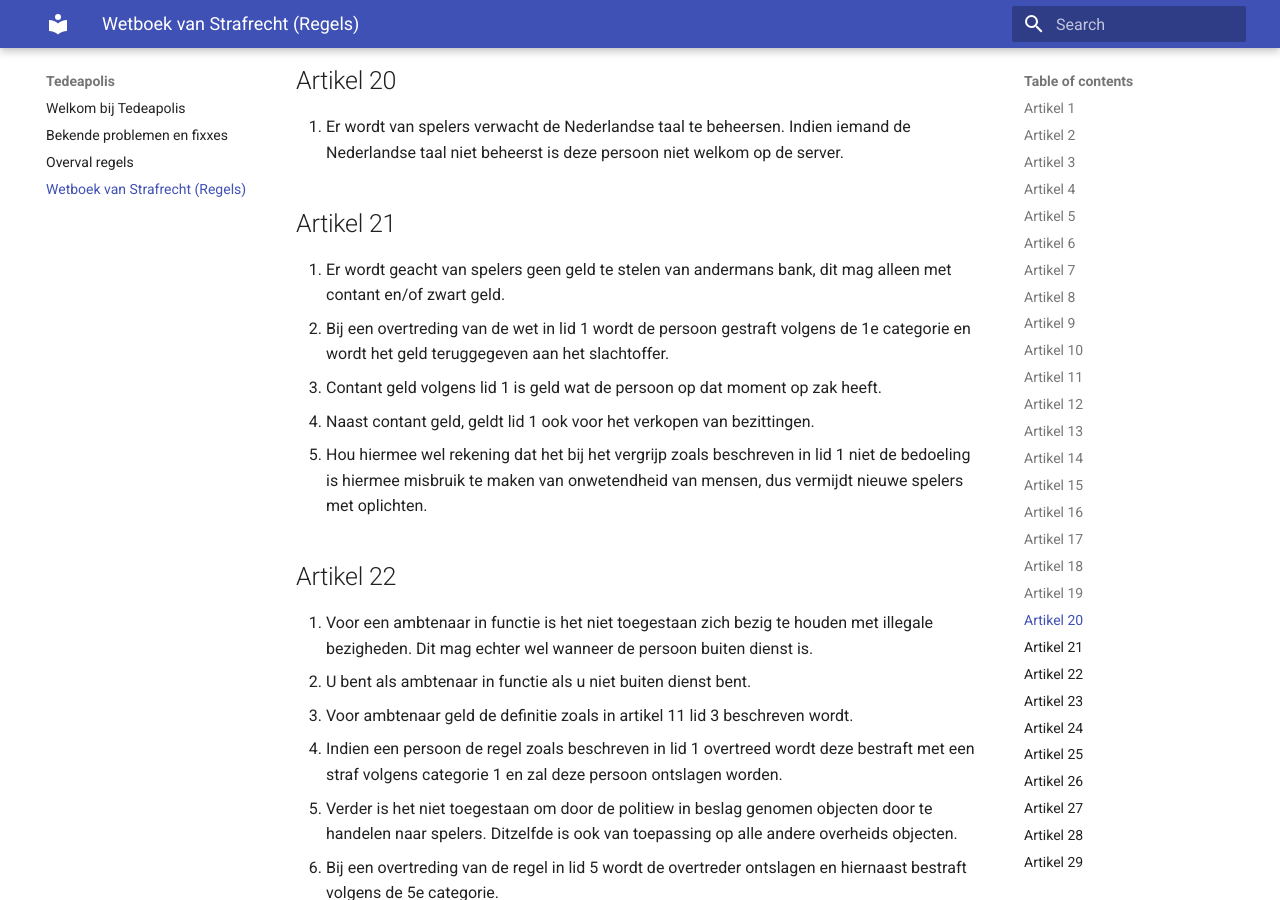
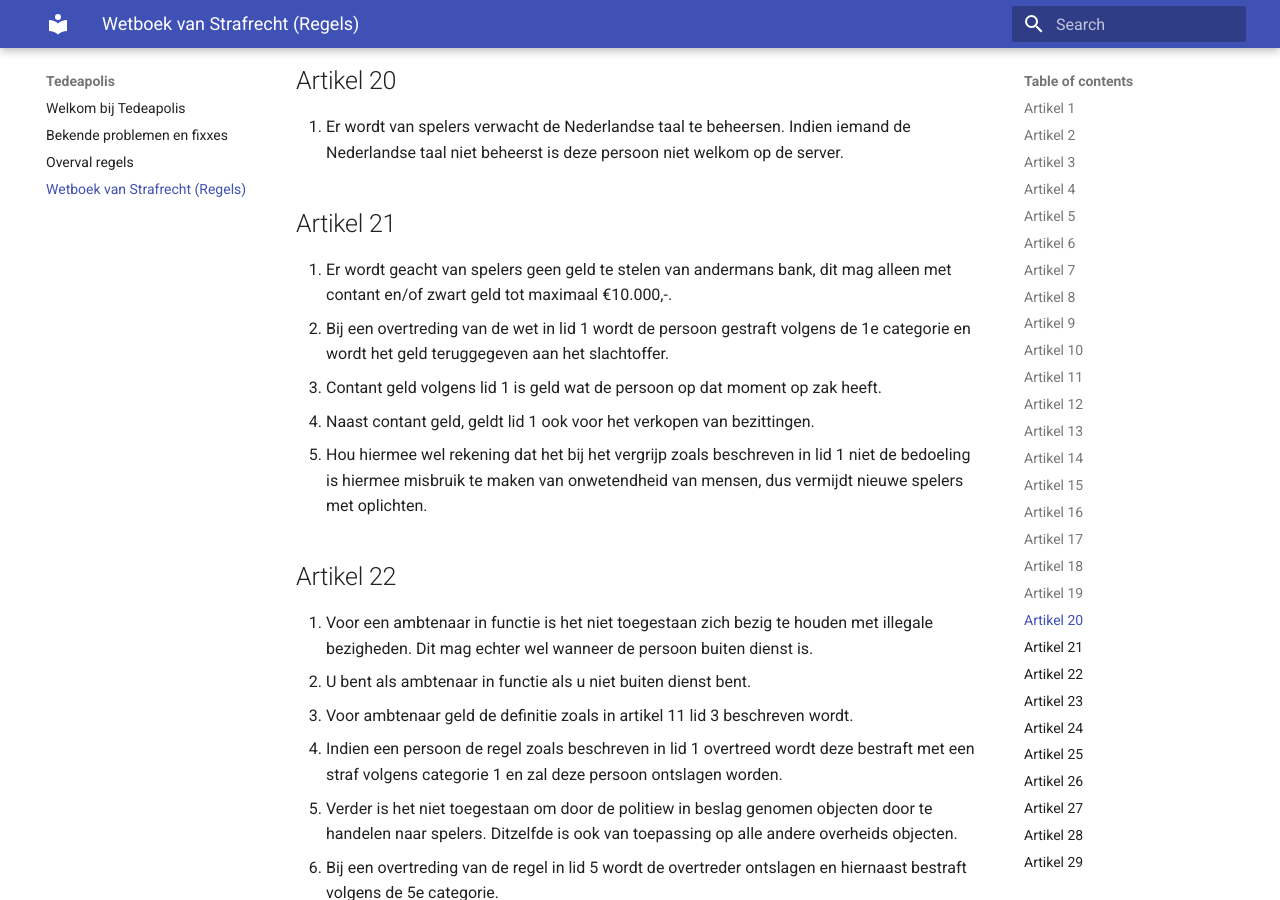
Before and after one commit to Tedeapolis/Tedeapolis, an MkDocs documentation site: the page built from docs/Wetboek.md, in a window 1280 px wide and 900 px high, scrolled down 6289 px. Built offline with MkDocs 1.6.1 and Material for MkDocs 9.7.7, drawn with Linux system fonts in a browser that asks for light colours.

Commit message:
updated artikel 21
was outdated and now up to date

```diff
--- a/docs/Wetboek.md
+++ b/docs/Wetboek.md
@@ -151,7 +151,7 @@
 
 ## Artikel 21
 
-1. Er wordt geacht van spelers geen geld te stelen van andermans bank, dit mag alleen met contant en/of zwart geld.
+1. Er wordt geacht van spelers geen geld te stelen van andermans bank, dit mag alleen met contant en/of zwart geld tot maximaal €10.000,-.
 2. Bij een overtreding van de wet in lid 1 wordt de persoon gestraft volgens de 1e categorie en wordt het geld teruggegeven aan het slachtoffer.
 3. Contant geld volgens lid 1 is geld wat de persoon op dat moment op zak heeft.
 4. Naast contant geld, geldt lid 1 ook voor het verkopen van bezittingen.
```
